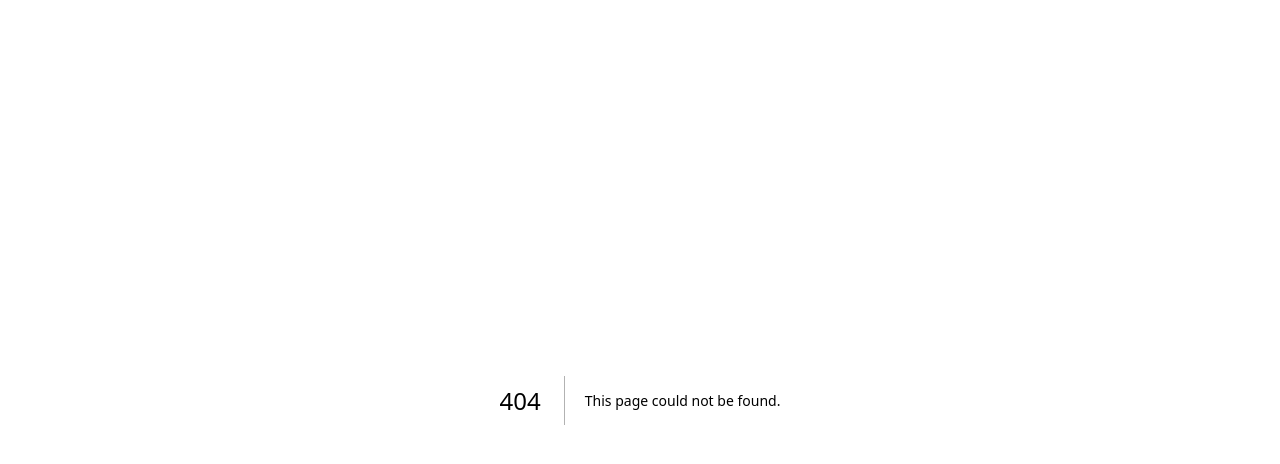
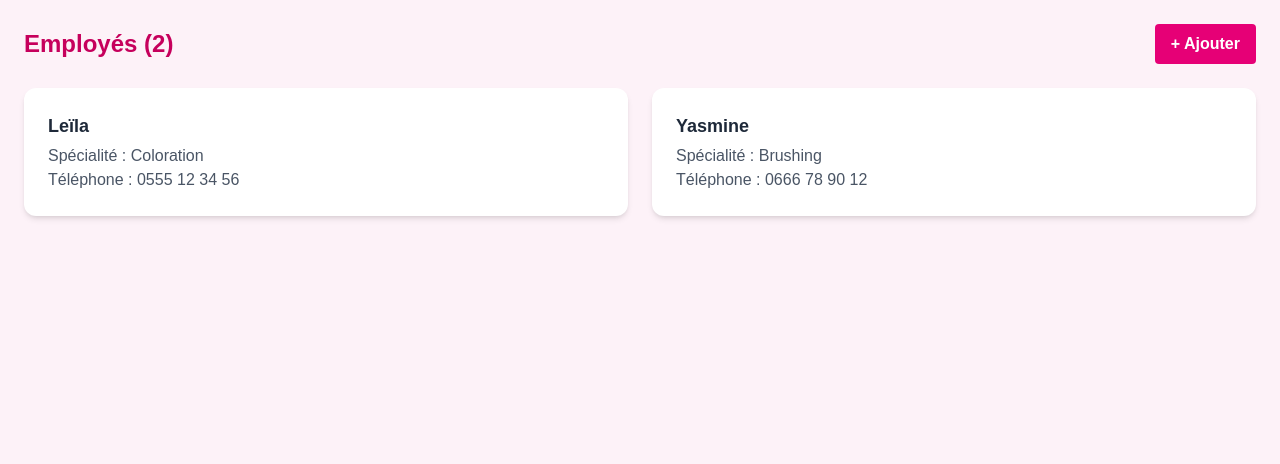
Before and after one commit to romaissaYas/coifili, a Next.js app: page /employe in a window 1280 px wide. Before the commit this address had no page. Shown: the top 464 px of the page. Built offline with nearby package versions, Linux system fonts and the light colour scheme.

Commit message:
ajouter employe

```diff
--- /dev/null
+++ b/src/app/employe/page.tsx
@@ -0,0 +1,102 @@
+'use client';
+
+import { useState } from 'react';
+
+type Employe = {
+  nom: string;
+  specialite: string;
+  telephone: string;
+};
+
+export default function Employes() {
+  const [employes, setEmployes] = useState<Employe[]>([
+    { nom: 'Leïla', specialite: 'Coloration', telephone: '0555 12 34 56' },
+    { nom: 'Yasmine', specialite: 'Brushing', telephone: '0666 78 90 12' },
+  ]);
+
+  const [popupVisible, setPopupVisible] = useState(false);
+  const [nouvelEmploye, setNouvelEmploye] = useState<Employe>({
+    nom: '',
+    specialite: '',
+    telephone: '',
+  });
+
+  const ajouterEmploye = () => {
+    if (nouvelEmploye.nom.trim() === '') return;
+    setEmployes([...employes, nouvelEmploye]);
+    setNouvelEmploye({ nom: '', specialite: '', telephone: '' });
+    setPopupVisible(false);
+  };
+
+  return (
+    <div className="p-6 bg-pink-50 min-h-screen">
+      <div className="flex justify-between items-center mb-6">
+        <h2 className="text-2xl font-bold text-pink-700">Employés ({employes.length})</h2>
+        <button
+          className="bg-pink-600 hover:bg-pink-700 text-white font-semibold px-4 py-2 rounded"
+          onClick={() => setPopupVisible(true)}
+        >
+          + Ajouter
+        </button>
+      </div>
+
+      {/* Modal / Popup */}
+      {popupVisible && (
+        <div className="fixed inset-0 bg-black bg-opacity-40 flex items-center justify-center z-50">
+          <div className="bg-white p-6 rounded-lg shadow-lg w-96">
+            <h3 className="text-xl font-bold mb-4 text-gray-800">Nouvel Employé</h3>
+            <input
+              type="text"
+              placeholder="Nom"
+              value={nouvelEmploye.nom}
+              onChange={(e) => setNouvelEmploye({ ...nouvelEmploye, nom: e.target.value })}
+              className="w-full mb-3 p-2 border border-gray-300 rounded"
+            />
+            <input
+              type="text"
+              placeholder="Spécialité"
+              value={nouvelEmploye.specialite}
+              onChange={(e) => setNouvelEmploye({ ...nouvelEmploye, specialite: e.target.value })}
+              className="w-full mb-3 p-2 border border-gray-300 rounded"
+            />
+            <input
+              type="text"
+              placeholder="Téléphone"
+              value={nouvelEmploye.telephone}
+              onChange={(e) => setNouvelEmploye({ ...nouvelEmploye, telephone: e.target.value })}
+              className="w-full mb-4 p-2 border border-gray-300 rounded"
+            />
+            <div className="flex justify-end gap-2">
+              <button
+                onClick={() => setPopupVisible(false)}
+                className="bg-gray-300 hover:bg-gray-400 text-gray-800 px-3 py-1 rounded"
+              >
+                Annuler
+              </button>
+              <button
+                onClick={ajouterEmploye}
+                className="bg-pink-600 hover:bg-pink-700 text-white px-3 py-1 rounded"
+              >
+                Ajouter
+              </button>
+            </div>
+          </div>
+        </div>
+      )}
+
+      {/* Liste des employés */}
+      <div className="grid grid-cols-1 md:grid-cols-2 gap-6">
+        {employes.map((employe, index) => (
+          <div
+            key={index}
+            className="bg-white rounded-xl shadow-md p-6 hover:shadow-lg transition"
+          >
+            <h3 className="text-lg font-semibold text-gray-800">{employe.nom}</h3>
+            <p className="text-gray-600 mt-1">Spécialité : {employe.specialite}</p>
+            <p className="text-gray-600">Téléphone : {employe.telephone}</p>
+          </div>
+        ))}
+      </div>
+    </div>
+  );
+}
--- a/src/app/espacecoiffeur/page.tsx
+++ b/src/app/espacecoiffeur/page.tsx
@@ -1,6 +1,7 @@
 'use client';
 
 import { useState } from 'react';
+import { useRouter } from 'next/navigation';
 import {
   CalendarDays,
   Scissors,
@@ -14,6 +15,7 @@ import {
 } from 'lucide-react';
 
 export default function EspaceCoiffeur() {
+  const router = useRouter();
   const [selectedDate, setSelectedDate] = useState('');
   const [activeTab, setActiveTab] = useState('dashboard');
   const [showAddPopup, setShowAddPopup] = useState(false);
@@ -55,6 +57,14 @@ export default function EspaceCoiffeur() {
     setShowAddPopup(false);
   };
 
+  const handleTabClick = (key: string) => {
+    if (key === 'employes') {
+      router.push('/employe'); // redirige vers la page Employés
+    } else {
+      setActiveTab(key);
+    }
+  };
+
   return (
     <div className="min-h-screen flex bg-gradient-to-br from-pink-50 via-rose-100 to-purple-100">
       <aside className="w-64 bg-white border-r shadow-lg p-6 hidden md:block">
@@ -63,7 +73,7 @@ export default function EspaceCoiffeur() {
           {tabs.map((tab) => (
             <button
               key={tab.key}
-              onClick={() => setActiveTab(tab.key)}
+              onClick={() => handleTabClick(tab.key)}
               className={`w-full flex items-center px-5 py-3 rounded-xl hover:bg-rose-100 transition text-left text-base font-medium shadow-sm ${
                 activeTab === tab.key ? 'bg-rose-200 text-rose-900 shadow-inner' : 'text-gray-700'
               }`}
@@ -120,7 +130,9 @@ export default function EspaceCoiffeur() {
                 >
                   <div>
                     <p className="text-lg font-semibold text-gray-800">{rdv.client}</p>
-                    <p className="text-sm text-gray-500">{rdv.date} à {rdv.heure}</p>
+                    <p className="text-sm text-gray-500">
+                      {rdv.date} à {rdv.heure}
+                    </p>
                   </div>
                   <div className="text-right">
                     <p className="text-sm font-medium text-gray-600">{rdv.prestation}</p>
@@ -164,14 +176,18 @@ export default function EspaceCoiffeur() {
                     type="text"
                     placeholder="Nom de la prestation"
                     value={newPrestation.nom}
-                    onChange={(e) => setNewPrestation({ ...newPrestation, nom: e.target.value })}
+                    onChange={(e) =>
+                      setNewPrestation({ ...newPrestation, nom: e.target.value })
+                    }
                     className="w-full mb-3 border border-gray-300 rounded-lg px-4 py-2"
                   />
                   <input
                     type="number"
                     placeholder="Prix"
                     value={newPrestation.prix}
-                    onChange={(e) => setNewPrestation({ ...newPrestation, prix: e.target.value })}
+                    onChange={(e) =>
+                      setNewPrestation({ ...newPrestation, prix: e.target.value })
+                    }
                     className="w-full mb-3 border border-gray-300 rounded-lg px-4 py-2"
                   />
                   <div className="flex justify-end gap-2">
```
